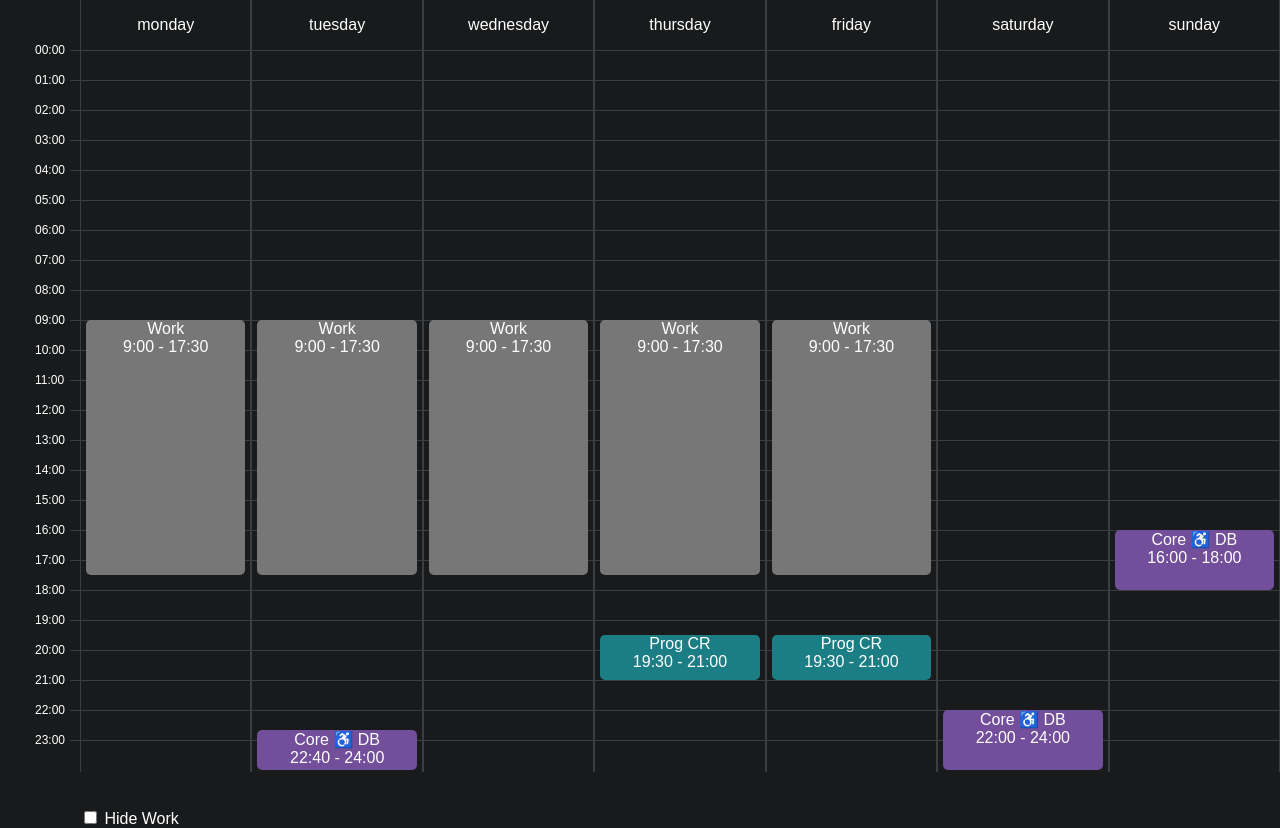
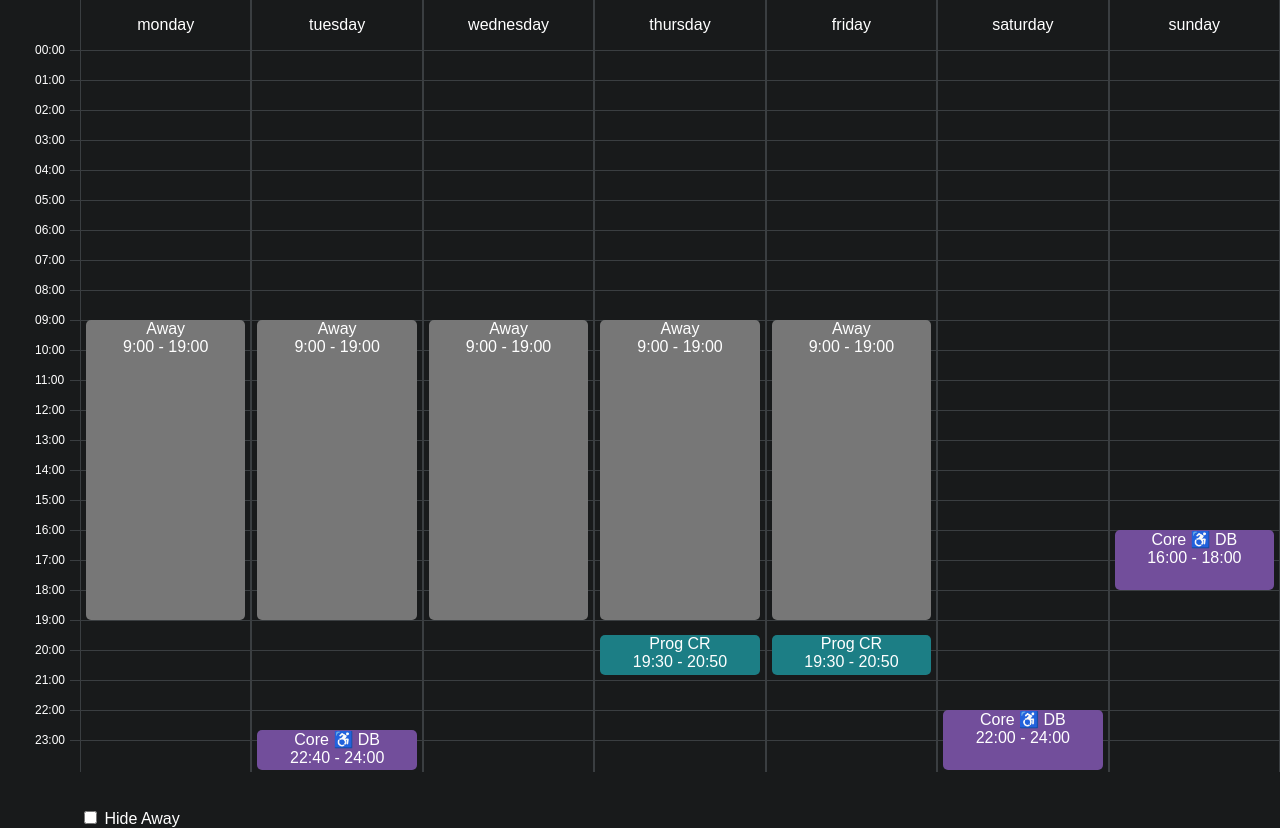
Before and after one commit to Near717/timetable, a plain HTML site: page index.html in a window 1280 px wide. Drawn offline with Linux system fonts and the light colour scheme.

Commit message:
renamed vars

```diff
--- a/data.json
+++ b/data.json
@@ -2,17 +2,17 @@
     "data": {
         "monday": [
             {
-                "title": "Work",
+                "title": "Away",
                 "start": "9:00",
-                "end": "17:30",
+                "end": "19:00",
                 "color": "#777777"
             }
         ],
         "tuesday": [
             {
-                "title": "Work",
+                "title": "Away",
                 "start": "9:00",
-                "end": "17:30",
+                "end": "19:00",
                 "color": "#777777"
             },
             {
@@ -24,37 +24,37 @@
         ],
         "wednesday": [
             {
-                "title": "Work",
+                "title": "Away",
                 "start": "9:00",
-                "end": "17:30",
+                "end": "19:00",
                 "color": "#777777"
             }
         ],
         "thursday": [
             {
-                "title": "Work",
+                "title": "Away",
                 "start": "9:00",
-                "end": "17:30",
+                "end": "19:00",
                 "color": "#777777"
             },
             {
                 "title": "Prog CR",
                 "start": "19:30",
-                "end": "21:00",
+                "end": "20:50",
                 "color": "#1c7e85"
             }
         ],
         "friday": [
             {
-                "title": "Work",
+                "title": "Away",
                 "start": "9:00",
-                "end": "17:30",
+                "end": "19:00",
                 "color": "#777777"
             },
             {
                 "title": "Prog CR",
                 "start": "19:30",
-                "end": "21:00",
+                "end": "20:50",
                 "color": "#1c7e85"
             }
         ],
--- a/index.html
+++ b/index.html
@@ -63,8 +63,8 @@
     <br>
 
     <div class="checkbox-container">
-        <input type="checkbox" id="hideWork">
-        <label class="checkbox-label" for="hideWork">Hide Work</label>
+        <input type="checkbox" id="hideAway">
+        <label class="checkbox-label" for="hideAway">Hide Away</label>
     </div>
 
     <script src="script.js"></script>
--- a/script.js
+++ b/script.js
@@ -74,18 +74,18 @@ fetch('data.json')
 
 
 // Get the checkbox element
-const hideWork = document.getElementById('hideWork');
+const hideAway = document.getElementById('hideAway');
 
 // Add a change event listener to the checkbox
-hideWork.addEventListener('change', () => {
-    // Get all "Work" events by their title
-    const workEvents = document.querySelectorAll('.event');
+hideAway.addEventListener('change', () => {
+    // Get all "Away" events by their title
+    const AwayEvents = document.querySelectorAll('.event');
 
-    // Loop through each "Work" event and toggle its visibility based on the checkbox state
-    workEvents.forEach(event => {
-        if (event.textContent.includes('Work')) {
+    // Loop through each "Away" event and toggle its visibility based on the checkbox state
+    AwayEvents.forEach(event => {
+        if (event.textContent.includes('Away')) {
             // Toggle the "display" property to show or hide the event based on checkbox state
-            event.style.display = hideWork.checked ? 'none' : 'block';
+            event.style.display = hideAway.checked ? 'none' : 'block';
         }
     });
 });
```
